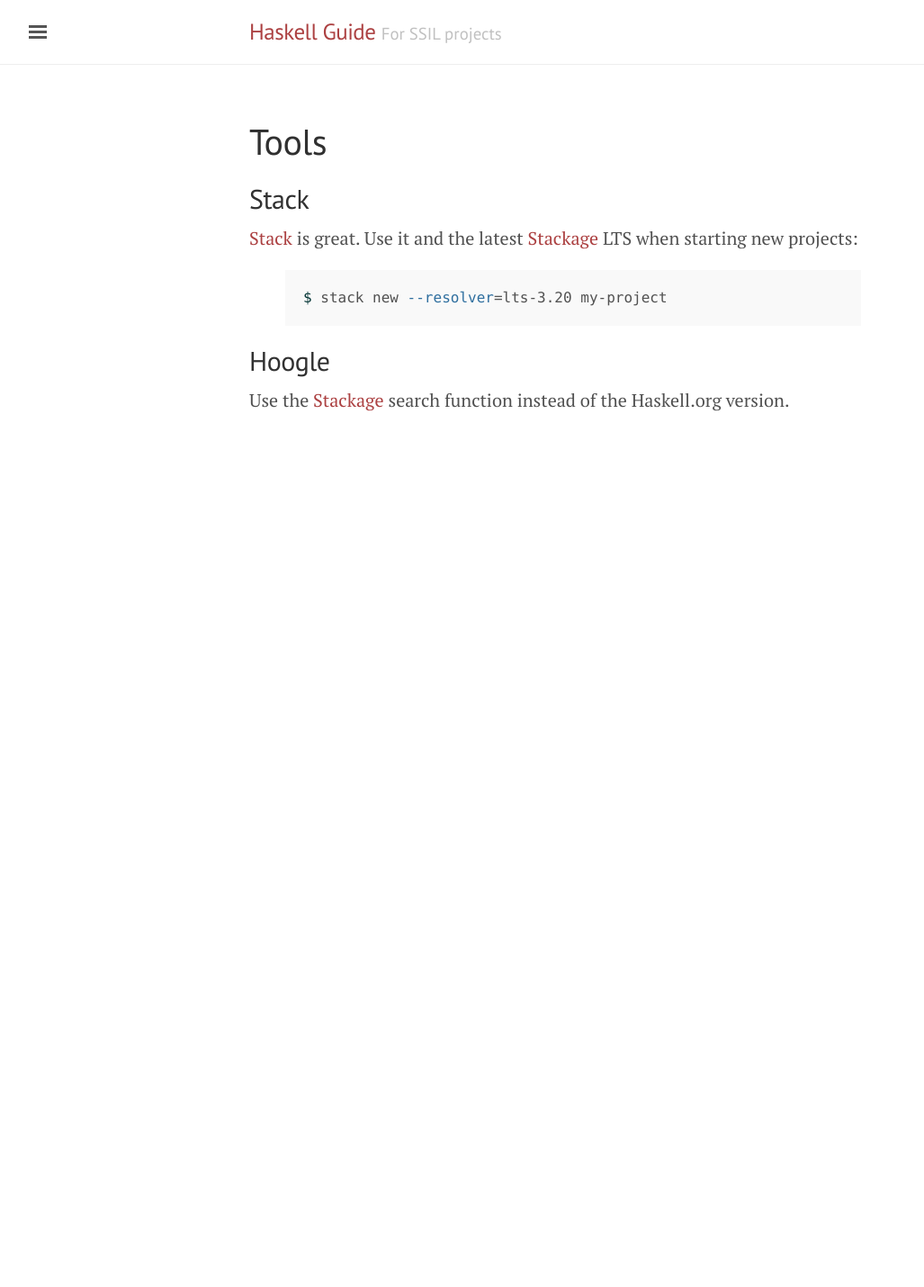
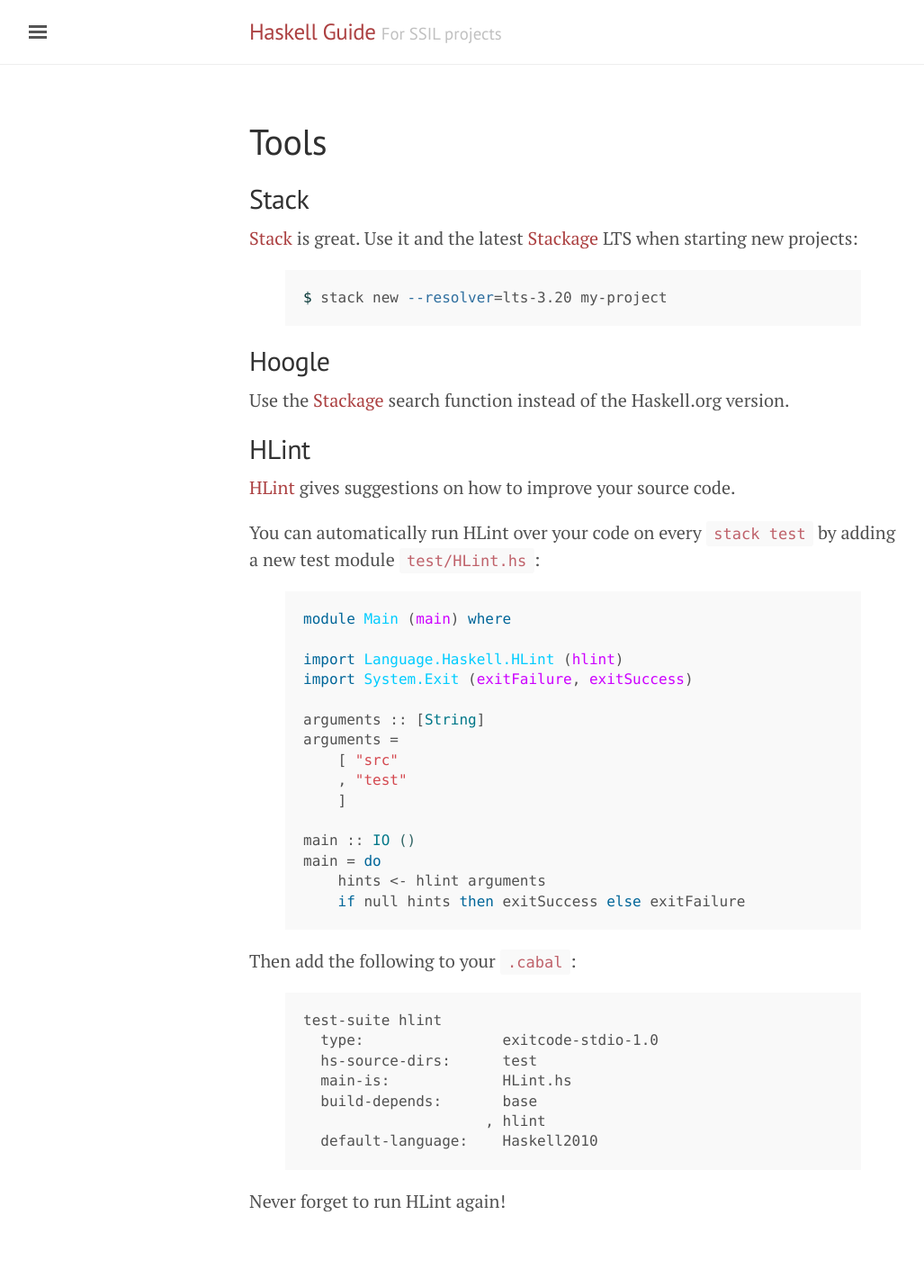
Before and after one commit to futufeld/haskell-guide, a Jekyll site: the page built from tools.md, in a window 1280 px wide. Shown: the whole page at 90% size, without its empty margins (3-1030 px from the left). Built offline with Jekyll 4.4.1, drawn with Linux system fonts in a browser that asks for light colours; before the commit the page ends 900 px from its top, so only the background shows below that.

Commit message:
ENHANCE: Add HLint to tools

```diff
--- a/tools.md
+++ b/tools.md
@@ -18,5 +18,46 @@
 
 Use the [Stackage][] search function instead of the Haskell.org version.
 
+HLint
+-----
+
+[HLint][] gives suggestions on how to improve your source code.
+
+You can automatically run HLint over your code on every `stack test` by adding
+a new test module `test/HLint.hs`:
+
+{% highlight haskell %}
+module Main (main) where
+
+import Language.Haskell.HLint (hlint)
+import System.Exit (exitFailure, exitSuccess)
+
+arguments :: [String]
+arguments =
+    [ "src"
+    , "test"
+    ]
+
+main :: IO ()
+main = do
+    hints <- hlint arguments
+    if null hints then exitSuccess else exitFailure
+{% endhighlight %}
+
+Then add the following to your `.cabal`:
+
+{% highlight text %}
+test-suite hlint
+  type:                exitcode-stdio-1.0
+  hs-source-dirs:      test
+  main-is:             HLint.hs
+  build-depends:       base
+                     , hlint
+  default-language:    Haskell2010
+{% endhighlight %}
+
+Never forget to run HLint again!
+
+[HLint]: https://hackage.haskell.org/package/hlint
 [Stack]: http://haskellstack.org
 [Stackage]: https://www.stackage.org
```
